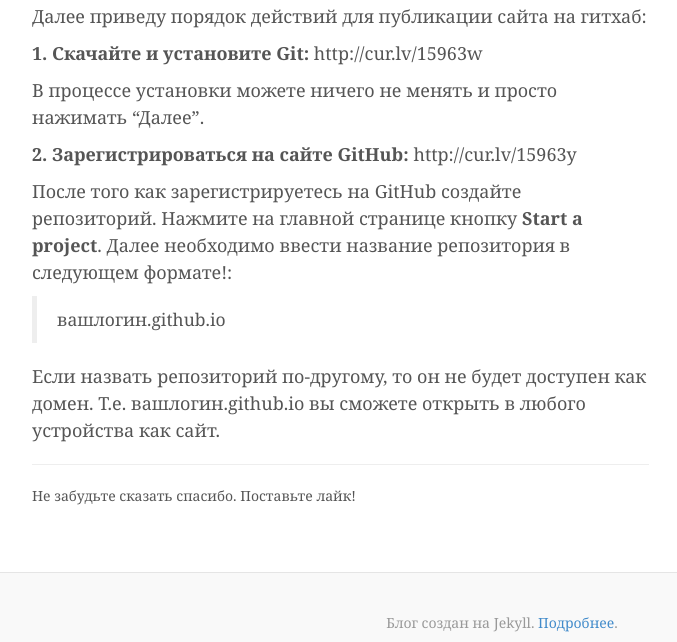
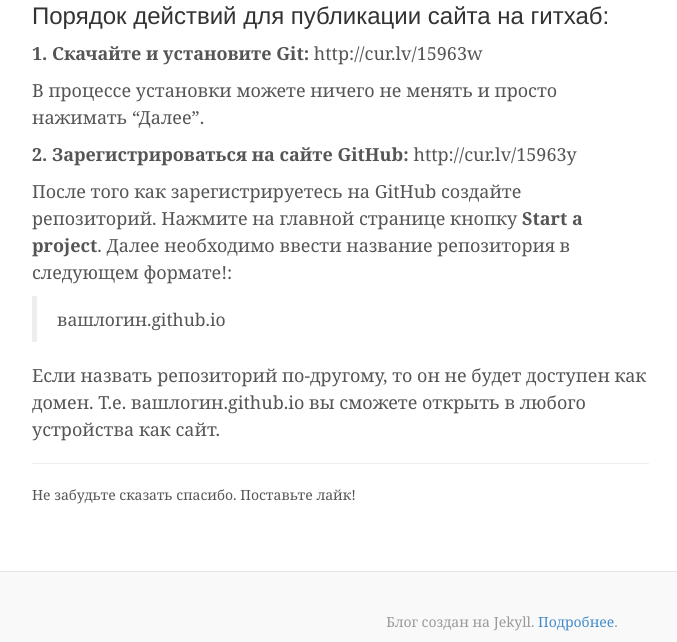
Before and after one commit to htmlblog/htmlblog.github.io, a Jekyll site: the page built from _posts/2017-03-29-kak-pierieniesti-sait-jekyll-na-github.markdown, in a window 1280 px wide and 900 px high, scrolled down 922 px, cut to the strip 258-900 px from the top of the window. Shown: the whole strip, without its empty margins (138-815 px from the left). Built offline with Jekyll 4.4.1, drawn with Linux system fonts in a browser that asks for light colours; comment, search, counter and statistics services are not loaded.

Commit message:
Updated Kak Pierieniesti Sait Jekyll Na Github

```diff
--- a/_posts/2017-03-29-kak-pierieniesti-sait-jekyll-na-github.markdown
+++ b/_posts/2017-03-29-kak-pierieniesti-sait-jekyll-na-github.markdown
@@ -22,7 +22,7 @@ layout: post
 <iframe width="610" height="343" src="https://www.youtube.com/embed/PXKPI2e1zZY" frameborder="0" allowfullscreen></iframe>
 
 
-Далее приведу порядок действий для публикации сайта на гитхаб:
+### Порядок действий для публикации сайта на гитхаб:
 
 **1. Скачайте и установите Git:** http://cur.lv/15963w
 
```
